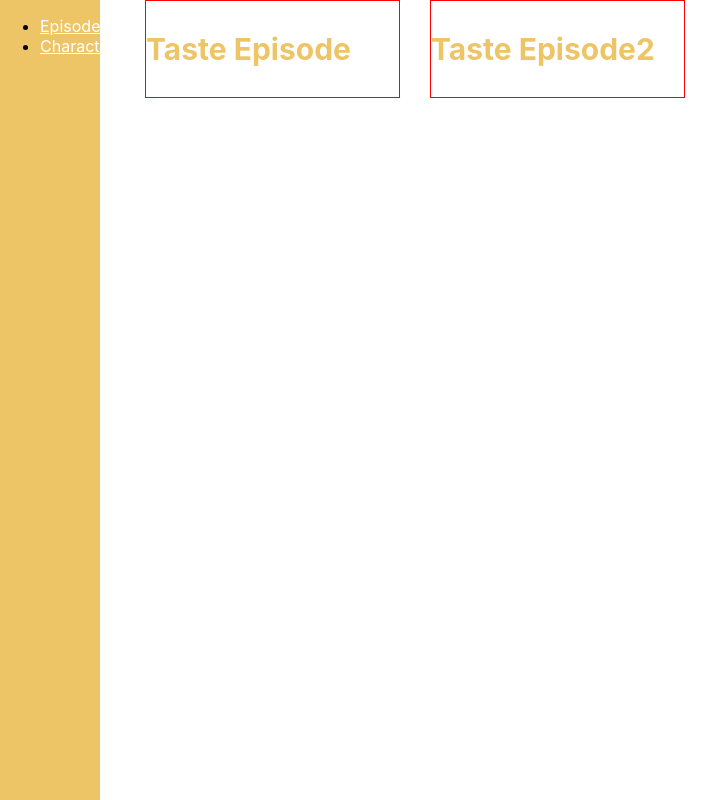
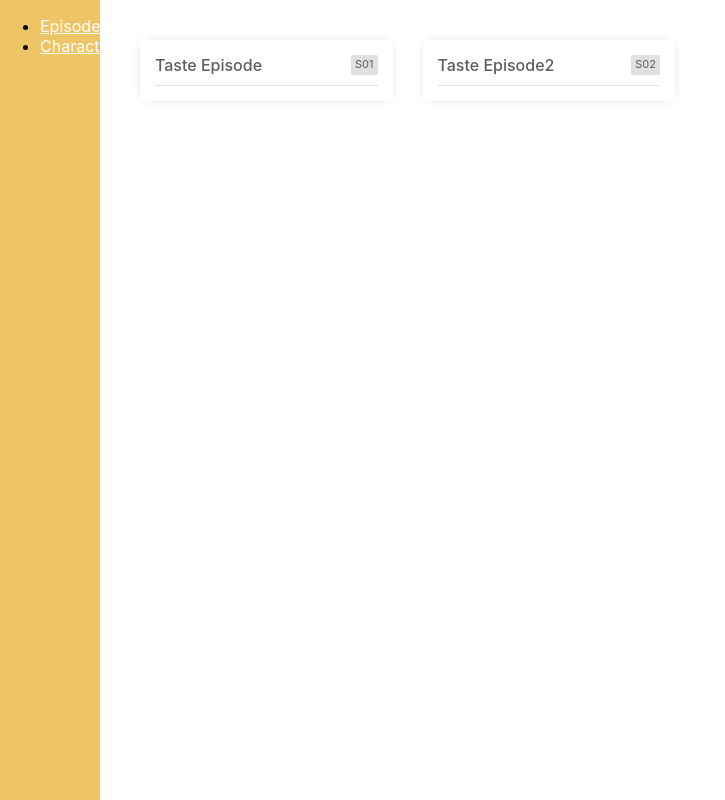
Before and after one commit to dayanapanova/RickAndMorty, a React (Create React App) app: page / in a window 1280 px wide. Shown: the whole page, without its empty margins (0-725 px from the left). Built offline with nearby package versions, Linux system fonts and the light colour scheme.

Commit message:
adding header to component episode

```diff
--- a/src/App.js
+++ b/src/App.js
@@ -8,7 +8,7 @@ import { theme } from '@/constants'
 import BrowserHistory from '@/BrowserHistory';
 
 const PageContent = styled.div`
-    padding-left: ${({ theme })=> theme.sizes.sideBarWidth + 20}px;
+    padding: ${({ theme: { sizes: { pageGutter, sideBarWidth } } })=> `${pageGutter}px ${pageGutter}px ${pageGutter}px ${sideBarWidth + pageGutter}px`};
 `
 
 const App = () => {
--- a/src/components/Episode.js
+++ b/src/components/Episode.js
@@ -2,19 +2,42 @@ import React from 'react';
 import styled from 'styled-components'
 
 const Box = styled.div`
-    border: 1px solid red;
+    background: #fff;
+    box-shadow: 0 0 11px -5px rgba(0,0,0,0.3);
+    padding: 15px;
 
 `
 const Title = styled.h3`
-    font-size:30px;
-    color:${({theme})=> theme.colors.primary};
+    font-size: 16px;
+    color:${({theme})=> theme.colors.dark};
+    font-weight: 500;
+    margin: 0;
 `
 
-const EpisodeComponent = ({name}) => {
+const BoxHead = styled.div`
+    display: flex;
+    justify-content: space-between;
+    border-bottom: 1px solid ${({theme})=> theme.colors.silver};
+    padding-bottom: 10px;
+`
+
+const Season = styled.span`
+    padding: 2px 4px;
+    font-size: 11px;
+    background-color: #e0e0e0;
+    text-transform: uppercase;
+    border-radius: 2px;
+    color: ${({theme})=> theme.colors.dark};
+`
+
+const EpisodeComponent = ({name, season}) => {
 
     return (
         <Box>
-            <Title>{name}</Title>
+            <BoxHead>
+                <Title>{name}</Title>
+                <Season>{season}</Season>
+            </BoxHead>
         </Box>
     )
 }
--- a/src/constants/theme.js
+++ b/src/constants/theme.js
@@ -3,8 +3,11 @@ export default {
 		primary: '#edc566',
 		secondary: '#ff9800',
 		light: '#fff',
+		silver: '#e4e3e3',
+		dark: '#5d5d5d',
 	},
 	sizes: {
 		sideBarWidth: 100,
+		pageGutter: 40,
 	}
 }
--- a/src/containers/Episodes.js
+++ b/src/containers/Episodes.js
@@ -1,6 +1,6 @@
 import React from 'react';
 import { Episode } from '@/components';
-import { Container, Row, Col } from 'react-grid-system';
+import { Row, Col } from 'react-grid-system';
 
 
 const MOCK_DATA = [
@@ -23,7 +23,7 @@ const MOCK_DATA = [
     {
         name: 'Taste Episode2',
         date: '15 octomber',
-        season: 's01',
+        season: 's02',
         characters: [
             {
                 name: 'Summer',
@@ -40,17 +40,20 @@ const Episodes = () => {
 
 
     return (
-        <Container>
         <Row>
-                {MOCK_DATA.map(({ name, characters, date }) => {
+            {MOCK_DATA.map(({ name, season, characters, date }) => {
                 return (
                     <Col sm={3}>
-                            <Episode name={name} characters={characters} date={date} />
+                        <Episode
+                            name={name}
+                            characters={characters}
+                            date={date}
+                            season={season}
+                        />
                     </Col>
                 )
             })}
         </Row>
-        </Container>
     )
 
 
```
Also changed, not shown: 1 other file (tests, documents, lock files or other folders). Lines whose indentation alone changed are shown as unchanged.
